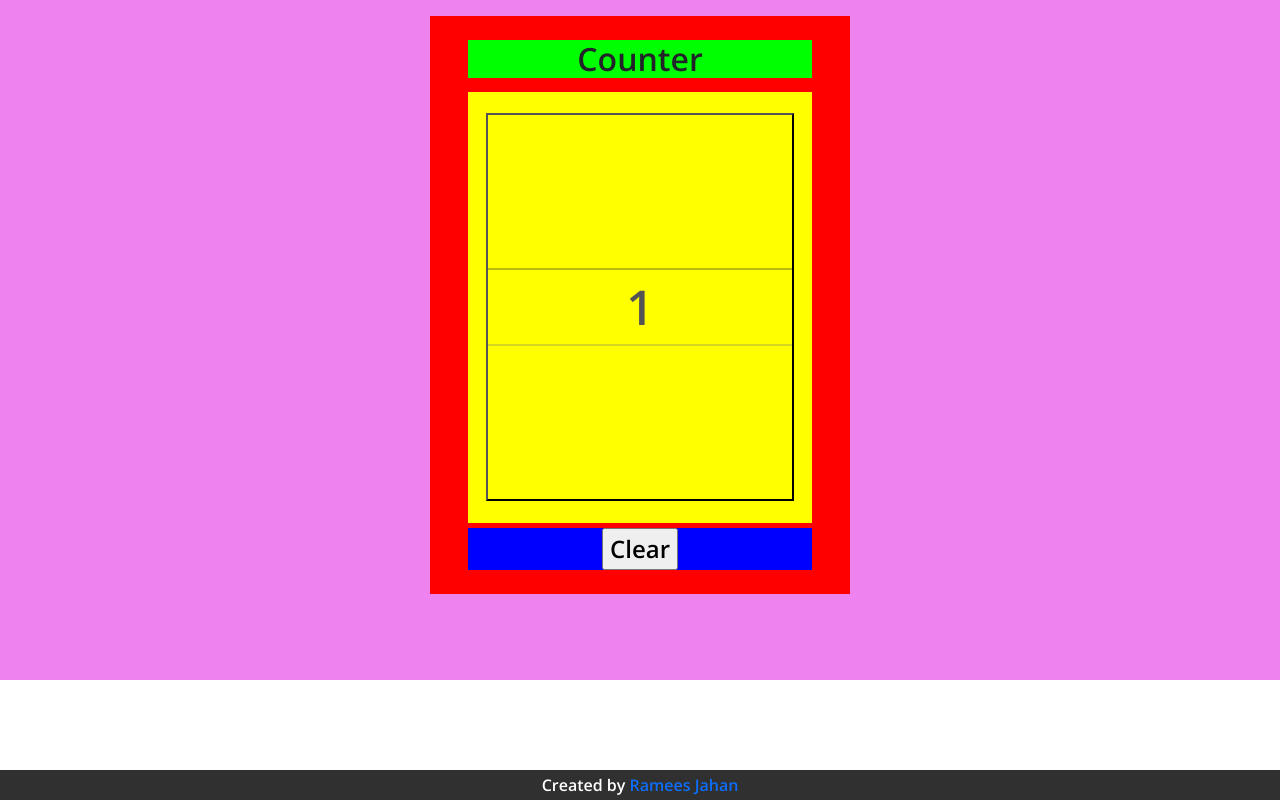
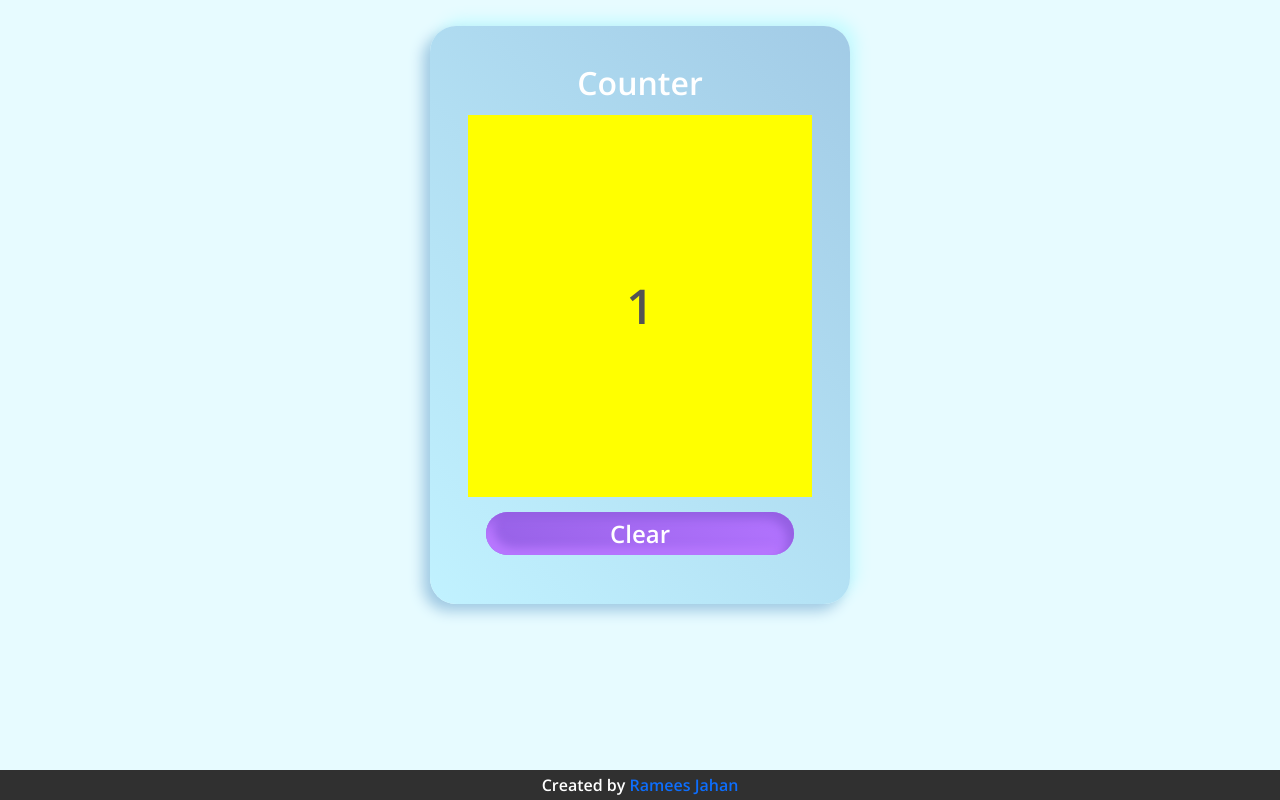
Before and after one commit to RameesJahan/Counter, a plain HTML site: page Counter.html in a window 1280 px wide. Both pictures are taken after a click on the button 639 px from the left and 307 px from the top of the page. Drawn offline with nearby package versions, Linux system fonts and the light colour scheme.

Commit message:
Second commit

```diff
--- a/Counter.html
+++ b/Counter.html
@@ -22,7 +22,7 @@
           </div>
           <div class="clear-btn-body">
             <center>
-              <input type="button" name="clear-btn" id="clear-btn" value="Clear" onclick="clearAll()"/>
+              <input class="clear-btn" type="button" name="clear-btn" id="clear-btn" value="Clear" onclick="clearAll()"/>
             </center>
           </div>
         </div>
--- a/css/style.css
+++ b/css/style.css
@@ -2,14 +2,18 @@
 
 *{
   font-family: 'Open Sans', sans-serif;
+  transition: 2s;
 }
+body{
+  background: #E7FBFF;
+}
+
 .main-body{
   position: fixed;
   display: block;
 }
 
 .content-body{
-  background: violet;
   position: relative;
   display: flex;
   justify-content: center;
@@ -20,27 +24,48 @@
 
 
 .main-content{
-  background: red;
+  background: #E7FBFF;
   position: relative;
   display: flex;
   flex-direction: column;
   gap: 1%;
   width: 90vw;
   height: 85%;
-  padding: 3vh 3%;
-  margin: 2vh 5vw;
+  padding: 3% 3%;
+  margin: 2% 5%;
   max-width: 420px;
+  max-height: 580px;
   margin-bottom: 7vh;
 }
 
 .head-counter{
-  background: #00ff00;
   position: relative;
   text-align: center;
+  color: #000000;
   font-size: 2em;
   font-weight: 900;
   width: 100%;
   flex: 0;
+  user-select:none;
+  transition: 1.5s;
+}
+
+.head-counter:focus,
+.head-counter:hover{
+  animation: shake 1s;
+}
+
+
+@media screen and (min-width: 480px){
+  .main-content{
+    border-radius: 26px;
+    background: linear-gradient(225deg, #a2cbe6, #c1f2ff);
+    box-shadow:  -7px 7px 14px #a0c9e3,
+                 7px -7px 14px #c8fbff;
+  }
+  .head-counter{
+    color: #FFFFFF;
+  }
 }
 
 .count-btn-body{
@@ -59,20 +84,38 @@
   width: 90%;
   text-align: center;
   font-size: 3em;
+  border: none;
 }
 .count-btn{
-  background: transparent;
+  background: none;
   position: absolute;
   width: 90%;
   height: 90%;
+  border: none;
+  overflow: hidden;
 }
 
 .clear-btn-body{
-  background: blue;
   font-size: 1.5em;
   bottom: 0;
   width: 100%;
   flex: 0;
+}
+
+.clear-btn{
+  border: 0;
+  color: #ffffff;
+  padding: 1%;
+  margin: 3%;
+  width: 90%;
+  border-radius: 26px;
+  background: linear-gradient(225deg, #b374ff, #9661e6);
+  box-shadow: inset -7px 7px 10px #9560e3,
+              inset 7px -7px 10px #b978ff;
+}
+.clear-btn:hover,
+.clear-btn:focus{
+  background: #7D33FF;
 }
 
 .footer{
@@ -92,3 +135,38 @@
 .footer p a{
   text-decoration: none;
 }
+
+span{
+  position: absolute;
+  background: #fff;
+  transform: translate(-50%,-50%);
+  pointer-events: none;
+  border-radius: 50%;
+  animation: animate 1s linear infinite;
+}
+@keyframes animate{
+  0%{
+    width: 0px;
+    height: 0px;
+  }
+  100%{
+    width: 500px;
+    height: 500px;
+  }
+}
+
+/*animations*/
+
+@keyframes shake {
+  0% { transform: translate(1px, 1px) rotate(0deg); }
+  10% { transform: translate(-1px, -2px) rotate(-1deg); }
+  20% { transform: translate(-3px, 0px) rotate(1deg); }
+  30% { transform: translate(3px, 2px) rotate(0deg); }
+  40% { transform: translate(1px, -1px) rotate(1deg); }
+  50% { transform: translate(-1px, 2px) rotate(-1deg); }
+  60% { transform: translate(-3px, 1px) rotate(0deg); }
+  70% { transform: translate(3px, 1px) rotate(-1deg); }
+  80% { transform: translate(-1px, -1px) rotate(1deg); }
+  90% { transform: translate(1px, 2px) rotate(0deg); }
+  100% { transform: translate(1px, -2px) rotate(-1deg); }
+}
--- a/scripts/script.js
+++ b/scripts/script.js
@@ -1,5 +1,6 @@
 var a = 0;
 var iptA= document.getElementById("count-ipt");
+var anim_div = document.getElementById("anim-click");
 
 function count() {
   a++;
@@ -11,3 +12,20 @@ function clearAll() {
   iptA.value = a;
   console.log(iptA.value);
 }
+
+var count_btn = document.getElementById("count-btn");
+count_btn.addEventListener('click',function(e){
+
+   let x = e.clientX - e.target.offsetLeft;
+   let y = e.clientY - e.target.offsetTop;
+
+   let ripples = document.createElement('span');
+   ripples.style.left = x + 'px';
+   ripples.style.top = y + 'px';
+   this.appendChild(ripples);
+
+   setTimeOut(() => {
+     ripples.remove();
+     console.log('ripples removed')
+   },1000);
+});
```
